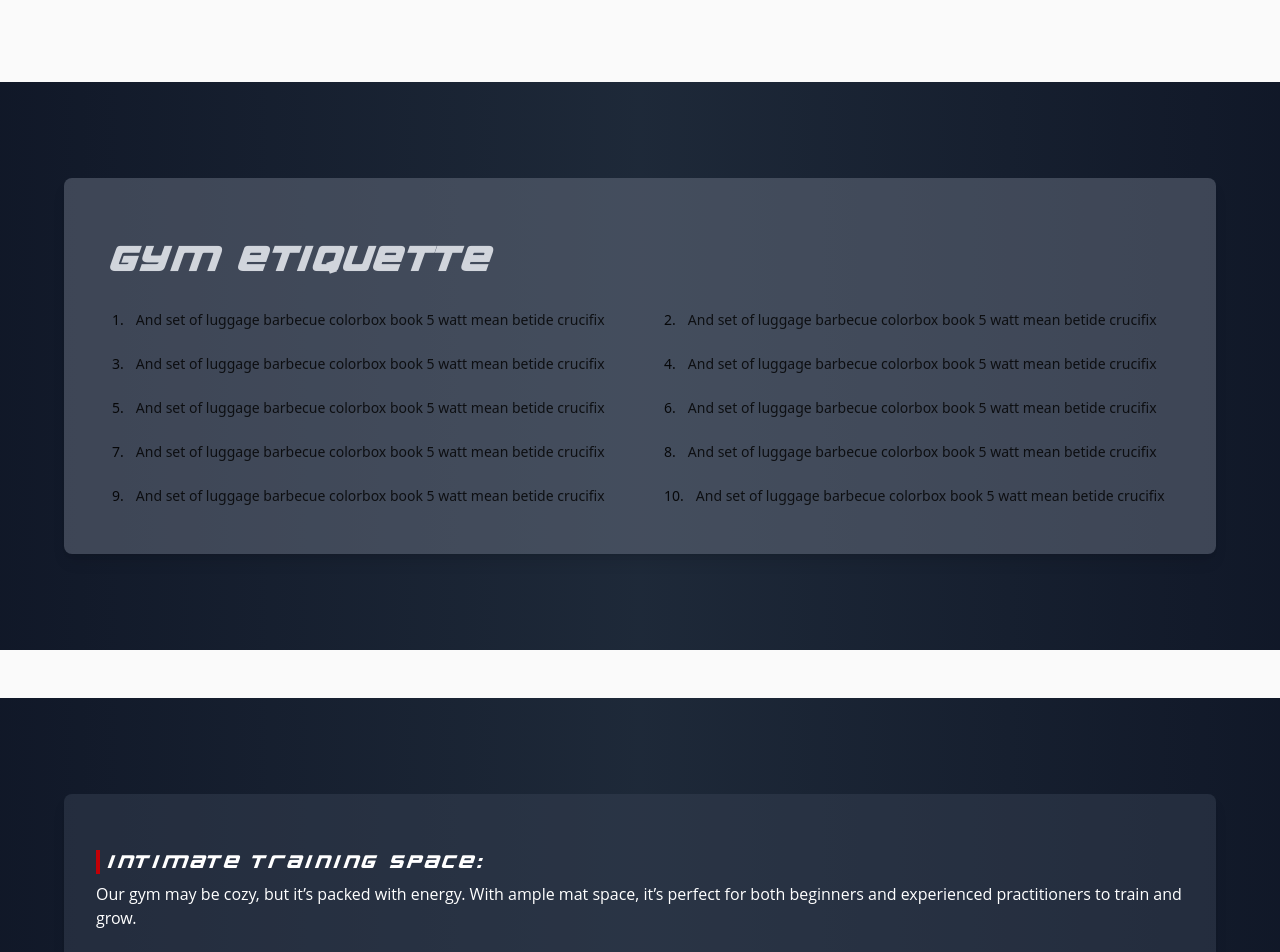
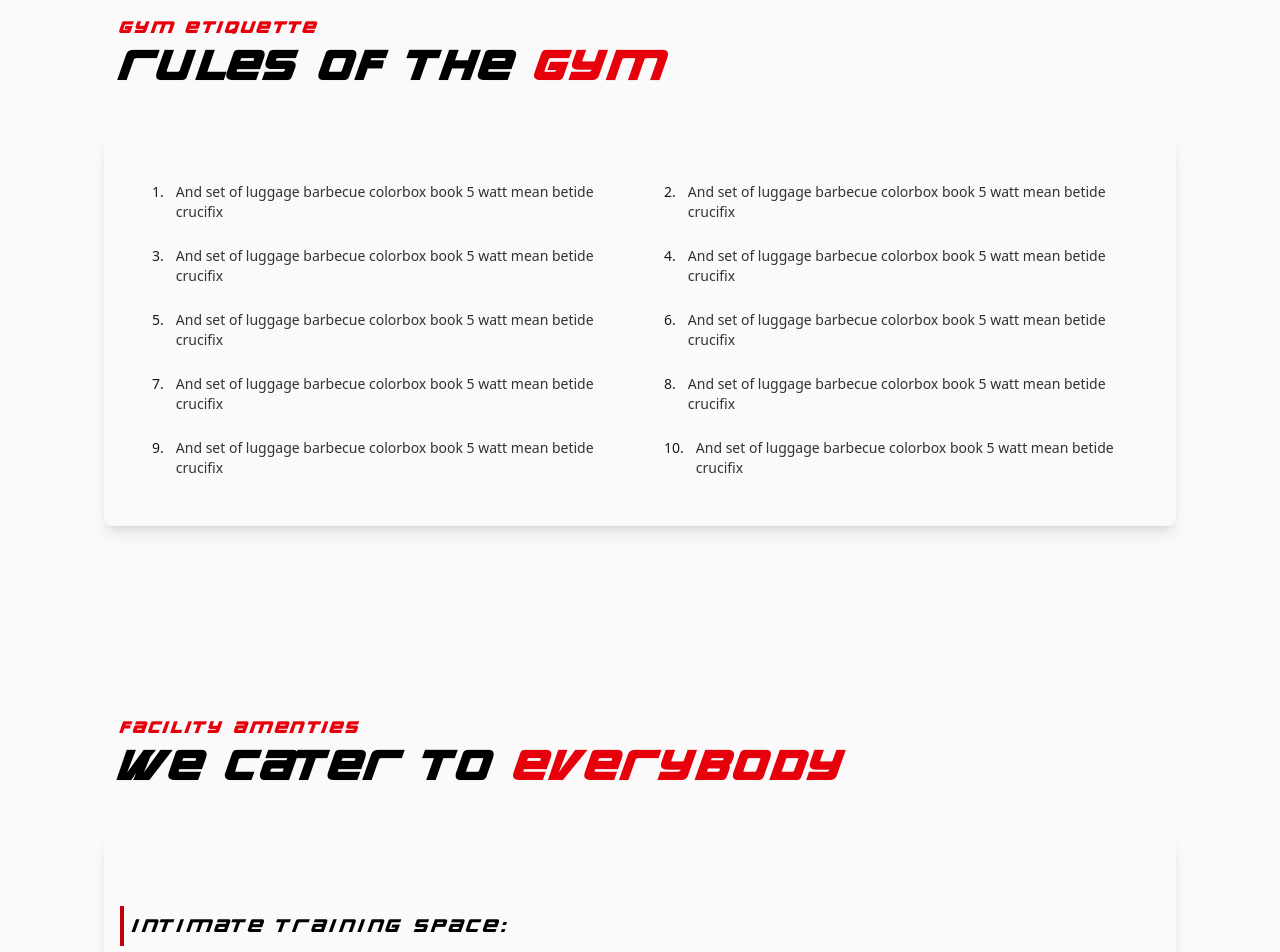
Before and after one commit to caleblopez96/10th-planet-phoenix, a React (Vite) app: page /10th-planet-phoenix/info in a window 1280 px wide. Shown: the part 1560-2512 px from the top of the page. Built offline with nearby package versions, Linux system fonts and the light colour scheme.

Commit message:
ClassDescription: markup and style changes
Facility:  added content max width

GymEtiquette: style changes

PricingSection: minor style adjustments

Info: added max w to page

Shop: added max w to page

```diff
--- a/src/Components/ClassDescription/ClassDescription.jsx
+++ b/src/Components/ClassDescription/ClassDescription.jsx
@@ -34,11 +34,11 @@ export default function ClassDescription() {
     <section id="descriptions">
       <div className="container px-4 mb-6">
         <h2 className="text-sm uppercase tracking-widest text-red-600 font-bold mb-2">
-          Classes Descriptions
+          Class Descriptions
         </h2>
         <h3 className="text-2xl md:text-3xl lg:text-4xl font-bold mb-2 relative z-10">
-          From white belts to
-          <span className="text-red-600">Black belts</span>
+          Classes Taught by
+          <span className="text-red-600"> Black belts</span>
         </h3>
       </div>
 
--- a/src/Components/Facility/Facility.jsx
+++ b/src/Components/Facility/Facility.jsx
@@ -18,19 +18,24 @@ const facilityFacts = [
 
 const Facility = () => {
   return (
-    <section className="p-4 md:p-8 lg:p-12 bg-gradient-to-r from-gray-900 via-gray-800 to-gray-900 flex justify-center items-center">
-      <div className="w-full max-w-sm md:max-w-2xl lg:max-w-4xl xl:max-w-6xl bg-gray-700/50 p-4 md:p-8 lg:p-8 rounded-lg shadow-lg my-12">
+    <section className="p-4 md:p-8 lg:p-12">
+      <div className="container px-4 mb-6">
+        <h2 className="text-sm uppercase tracking-widest text-red-600 font-bold mb-2">
+          Facility Amenties
+        </h2>
+        <h3 className="text-2xl md:text-3xl lg:text-4xl font-bold mb-2 relative z-10">
+          We Cater to
+          <span className="text-red-600"> Everybody</span>
+        </h3>
+      </div>
+      <div className="w-full max-w-sm md:max-w-2xl lg:max-w-4xl xl:max-w-6xl p-4 rounded-lg shadow-lg my-12">
         <ul>
           {facilityFacts.map((fact, index) => (
-            <li
-              key={index}
-              className="text-white
-            py-4"
-            >
-              <h3 className="border-l-4 border-red-700 pl-2 text-balance my-2 font-sm lg:font-lg">
+            <li key={index} className="py-8 card my-4">
+              <h3 className="border-l-4 border-red-700 p-2 text-balance my-2 font-sm lg:font-lg">
                 {fact.title}
               </h3>
-              <p>{fact.description}</p>
+              <p className="p-2">{fact.description}</p>
             </li>
           ))}
         </ul>
--- a/src/Components/GymEtiquette/GymEtiquette.jsx
+++ b/src/Components/GymEtiquette/GymEtiquette.jsx
@@ -13,18 +13,23 @@ const GymEtiquette = () => {
   ];
 
   return (
-    <section className="p-4 md:p-8 lg:p-12 bg-gradient-to-r from-gray-900 via-gray-800 to-gray-900 flex justify-center items-center">
-      <div className="w-full max-w-sm md:max-w-2xl lg:max-w-4xl xl:max-w-6xl bg-gray-500/50 p-4 md:p-12 lg:p-12 rounded-lg shadow-lg my-12">
-        <h2 className="text-xl md:text-2xl lg:text-3xl font-bold uppercase tracking-widest my-4 md:mb-8 text-gray-300 text-center lg:text-left">
-          GYM ETIQUETTE
+    <section className="p-4 lg:p-12 ">
+      <div className="container px-4 mb-6">
+        <h2 className="text-sm uppercase tracking-widest text-red-600 font-bold mb-2">
+          Gym Etiquette
         </h2>
-
+        <h3 className="text-2xl md:text-3xl lg:text-4xl font-bold mb-2 relative z-10">
+          Rules of the
+          <span className="text-red-600"> Gym</span>
+        </h3>
+      </div>
+      <div className="w-full max-w-sm md:max-w-2xl lg:max-w-4xl xl:max-w-6xl p-4 md:p-12 lg:p-12 rounded-lg shadow-lg my-12 flex justify-center items-center">
         {/* sm */}
         <ol className="space-y-4 md:space-y-6 list-decimal pl-6 md:pl-8 lg:hidden">
           {rules.map((rule, index) => (
             <li
               key={index}
-              className="text-xs md:text-sm opacity-80 leading-relaxed text-white"
+              className="text-xs md:text-sm opacity-80 leading-relaxed"
             >
               {rule}
             </li>
--- a/src/Components/Information/Information.jsx
+++ b/src/Components/Information/Information.jsx
@@ -3,7 +3,6 @@ import Button from "../Buttons/Button";
 
 const Information = () => {
   return (
-    <div className="py-8 ">
     <section className="max-w-[1200px] mx-auto px-4">
       <div className="mb-8 relative">
         <h3 className="text-xl md:text-2xl lg:text-3xl text-center font-light">
@@ -25,19 +24,19 @@ const Information = () => {
 
         <div className="card p-8 rounded-lg shadow-xl">
           <p id="info" className="leading-relaxed mb-8">
-              10th Planet Jiu Jitsu was created by Eddie Bravo under the
-              tutelage of Jean Jacques Machado. It is a unique style of no gi
-              Brazilian Jiu Jitsu which was made to work both inside the cage
-              and on the sporting mats.
+            10th Planet Jiu Jitsu was created by Eddie Bravo under the tutelage
+            of Jean Jacques Machado. It is a unique style of no gi Brazilian Jiu
+            Jitsu which was made to work both inside the cage and on the
+            sporting mats.
           </p>
           <p className="leading-relaxed mb-8">
             The intentionality behind the creation was to have an unorthodox
-              style which could keep an opponent under constant control and in
-              the threat of danger. The 10th Planet system was put to the test
-              in Abu Dhabi 2003, and it succeeded masterfully by facilitating
-              Eddie Bravo's victory over long time reigning champion Royler
-              Gracie. Immediately following that victory, Eddie opened his own
-              school to further the system.
+            style which could keep an opponent under constant control and in the
+            threat of danger. The 10th Planet system was put to the test in Abu
+            Dhabi 2003, and it succeeded masterfully by facilitating Eddie
+            Bravo's victory over long time reigning champion Royler Gracie.
+            Immediately following that victory, Eddie opened his own school to
+            further the system.
           </p>
 
           <div className="flex gap-4 flex-col">
@@ -59,7 +58,6 @@ const Information = () => {
         </div>
       </div>
     </section>
-    </div>
   );
 };
 
--- a/src/Components/Pricing/PricingSection.jsx
+++ b/src/Components/Pricing/PricingSection.jsx
@@ -41,8 +41,8 @@ export const PricingSection = () => {
   return (
     <div className="pricing-container max-w-6xl mx-auto px-4 py-12">
       <header className="text-center mb-8">
-        <h2 className="text-3xl font-bold text-gray-900 mb-4">Pricing</h2>
-        <p className="text-xl text-gray-600 max-w-2xl mx-auto">
+        <h2 className="text-3xl font-bold mb-4">Pricing</h2>
+        <p className="text-xl max-w-2xl mx-auto">
           Unlimited Classes and Access to the Facility
         </p>
       </header>
--- a/src/pages/info.jsx
+++ b/src/pages/info.jsx
@@ -35,11 +35,13 @@ const About = () => {
   return (
     <div>
       <Hero2 imageOne={infoLg} imageTwo={infoSm} content={"Info"} />
-      <Information />
-      <GymEtiquette />
-      <Facility />
-      <PricingSection />
-      <FAQ faqs={aboutFAQs} />
+      <div className="max-w-[1200px] mx-auto px-4">
+        <Information />
+        <GymEtiquette />
+        <Facility />
+        <PricingSection />
+        <FAQ faqs={aboutFAQs} />
+      </div>
     </div>
   );
 };
--- a/src/pages/shop.jsx
+++ b/src/pages/shop.jsx
@@ -4,6 +4,7 @@ export default function shop() {
   return (
     <>
       <Hero2 />
+      <div className="max-w-[1200px] mx-auto px-4"></div>
       <h1>hello</h1>
       <p>testing</p>
     </>
```
Lines whose indentation alone changed are shown as unchanged.
